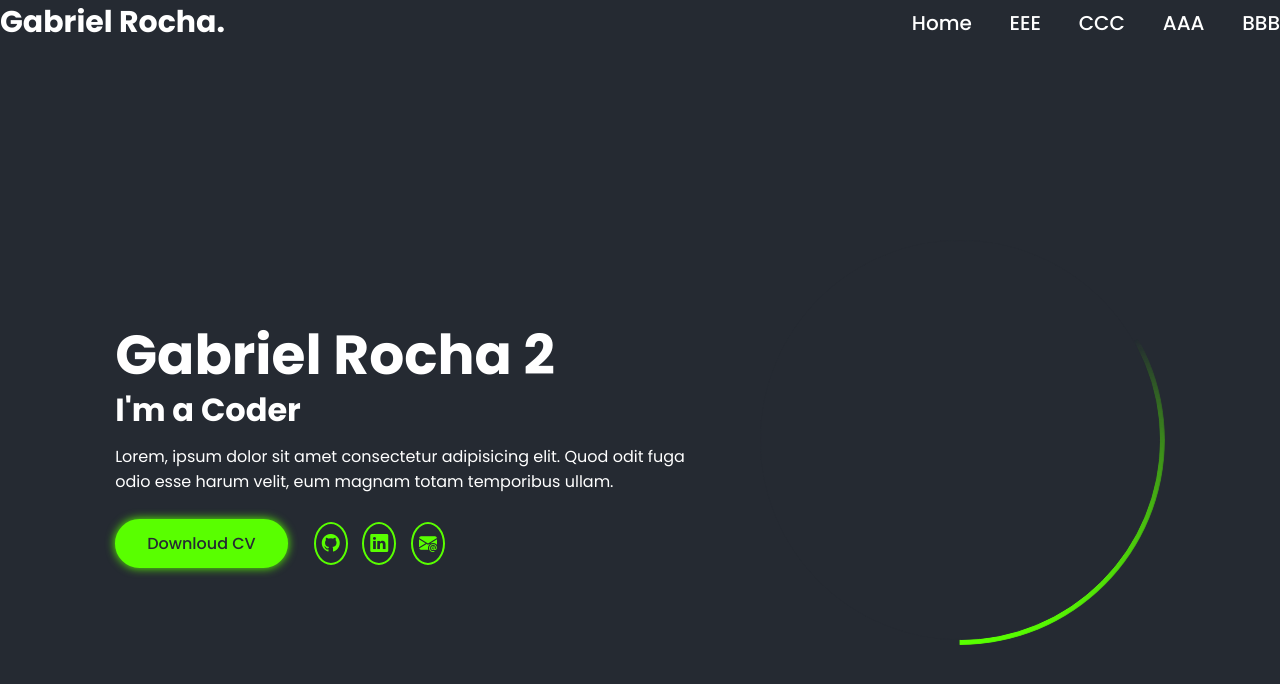
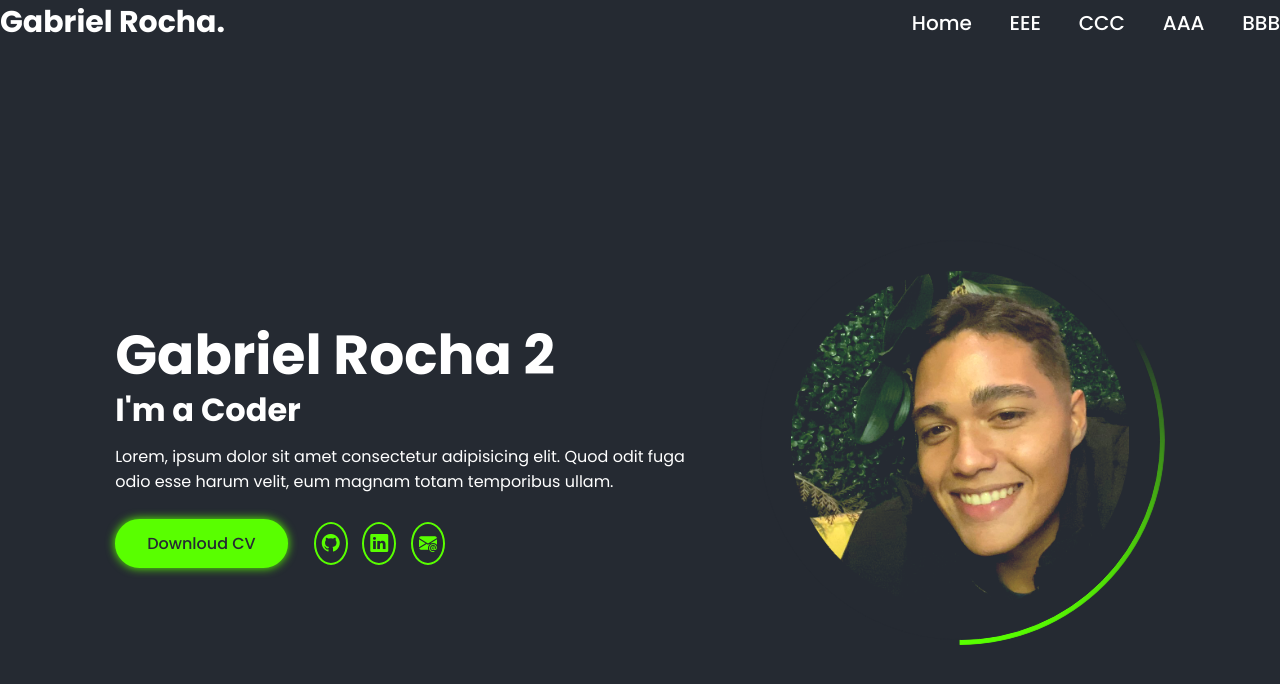
Before and after one commit to GabrielRocha-27/PortfolioPessoal, a plain HTML site: page index.html in a window 1280 px wide. Drawn offline with nearby package versions, Linux system fonts and the light colour scheme; a script that the page names is missing.

Commit message:
Update index.html

```diff
--- a/index.html
+++ b/index.html
@@ -44,7 +44,7 @@
     <div class="home-img">
       <div class="img-box">
         <div class="img-item">
-          <img src="/Img/fotoperfil_circular.png">
+          <img src="fotoperfil_circular.png">
         </div>
       </div>
     </div>
```
